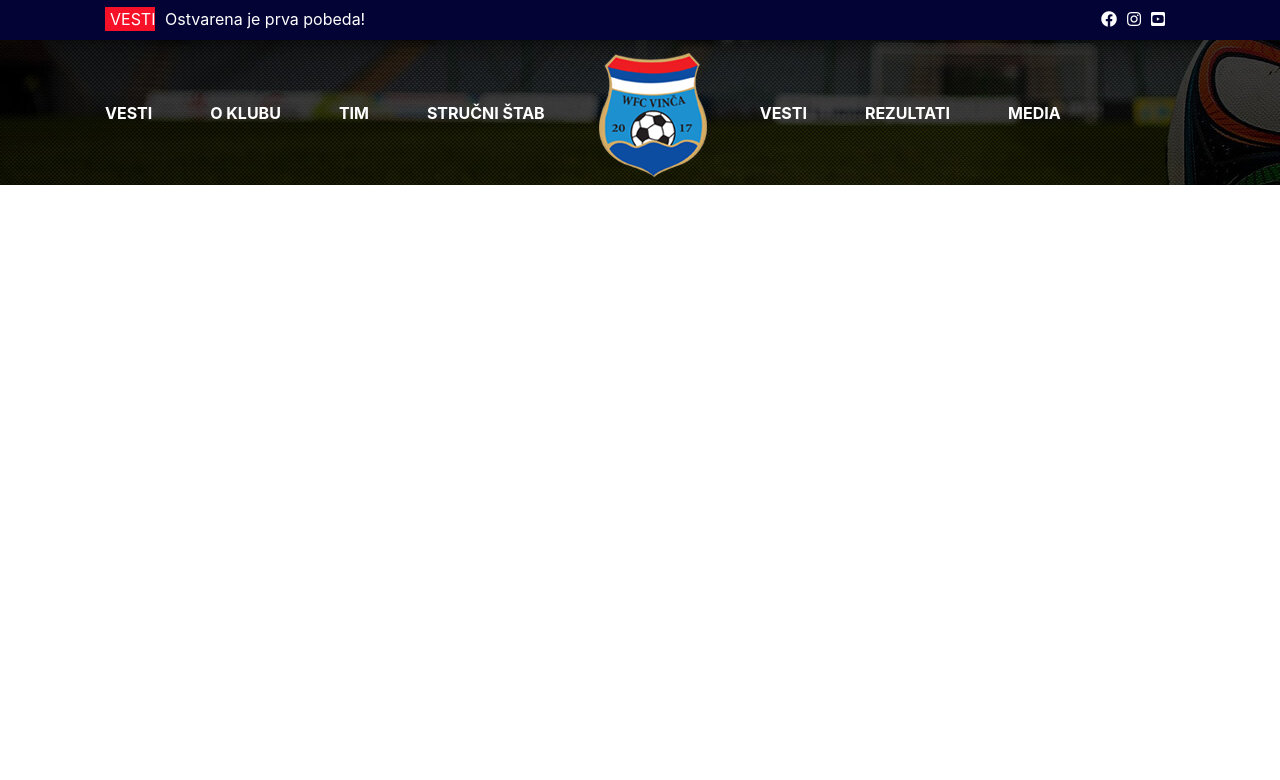
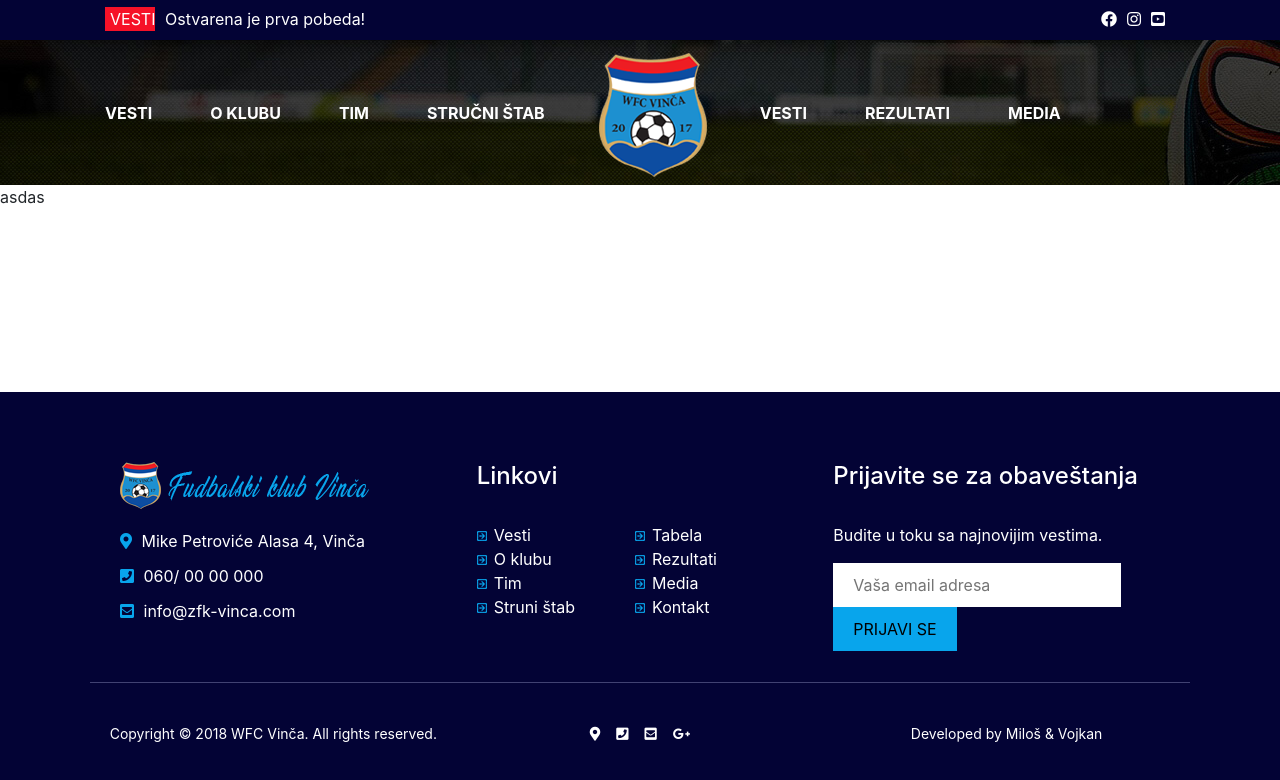
Before and after one commit to bibi994/ZFK-VINCA, a React (Create React App) app: page / in a window 1280 px wide. Shown: the top 780 px of the page. Built offline with nearby package versions, Linux system fonts and the light colour scheme.

Commit message:
complited footer

```diff
--- a/src/index.css
+++ b/src/index.css
@@ -12,3 +12,12 @@ code {
   font-family: source-code-pro, Menlo, Monaco, Consolas, "Courier New",
     monospace;
 }
+#root {
+  display: flex;
+  min-height: 100vh;
+  flex-direction: column;
+}
+
+main {
+  flex: 1 0 auto;
+}
--- a/src/index.js
+++ b/src/index.js
@@ -5,6 +5,7 @@ import App from './view/App';
 import * as serviceWorker from './serviceWorker';
 import 'jquery/dist/jquery.min.js';
 import 'slick-carousel/slick/slick.min.js';
+import 'bootstrap/dist/css/bootstrap.min.css'
 
 import { FontAwesomeIcon } from '@fortawesome/fontawesome-free/css/all.css'
 
--- a/src/view/App.js
+++ b/src/view/App.js
@@ -4,13 +4,16 @@ import './App.css';
 
 
 import Header from './components/common/header/Header'
+import Footer from './components/common/footer/Footer'
 
 class App extends Component {
   render() {
     return (
-
+      <>
       <Header />
-
+      <main><p>asdas</p></main>
+      <Footer />
+      </>
     )
   }
 }
--- /dev/null
+++ b/src/view/components/common/footer/Footer.js
@@ -0,0 +1,57 @@
+import React from 'react';
+
+import './footer.css';
+
+const Footer = () => {
+    return(
+
+        <footer>
+        <div class="row container footer-main">
+            <div class="footer-selection col-4">
+                <img src={require('../../../shared/logo_footer.png')} alt="footer-logo"/> <br/>
+                <i class="fas fa-map-marker-alt"></i> Mike Petroviće Alasa 4, Vinča <br/>
+                <i class="fas fa-phone-square"></i> 060/ 00 00 000 <br/>
+                <i class="fas fa-envelope-square"></i> info@zfk-vinca.com
+            </div>
+            <div class="footer-selection col-4">
+                    <h4>Linkovi</h4> <br/>
+                    <ul>
+                        <li><a href="">Vesti</a></li>
+                        <li><a href="">O klubu</a></li>
+                        <li><a href="">Tim</a></li>
+                        <li><a href="">Struni štab</a></li>
+
+                    </ul>
+                    <ul>
+                        <li><a href="">Tabela</a></li>
+                        <li><a href="">Rezultati</a></li>
+                        <li><a href="">Media</a></li>
+                        <li><a href="">Kontakt</a></li>
+                     </ul>
+            </div>
+            <div class="footer-selection col-4">
+                    <h4>Prijavite se za obaveštanja</h4> <br/>
+                    <p>Budite u toku sa najnovijim vestima.</p>
+                    <input type="text" class="subscribe-input" placeholder="Vaša email adresa" /><input type="submit" value="PRIJAVI SE" />
+            </div>
+        </div>
+
+        <div class="footer-bootom row container">
+                <p class="col-4">
+                        Copyright © 2018 WFC Vinča. All rights reserved.
+                </p>
+                <p class="col-4">
+                        <i class="fas fa-map-marker-alt"></i>
+                        <i class="fas fa-phone-square"></i>
+                        <i class="fas fa-envelope-square"></i>
+                        <i class="fab fa-google-plus-g"></i>
+                </p>
+                <p class="col-4">
+                        Developed by Miloš & Vojkan
+
+                </p>
+        </div>
+    </footer>
+    )
+}
+export default Footer;
--- /dev/null
+++ b/src/view/components/common/footer/footer.css
@@ -0,0 +1,64 @@
+*{
+    margin: 0;
+    padding: 0;
+}
+footer{
+    background-color: #030335;
+    color: white;
+}
+.footer-main{
+    border-bottom: 1px solid #414272;
+}
+.footer-selection{
+    height: 290px;
+    padding-top: 70px;
+}
+.footer-selection img{
+    margin-bottom: 20px;
+
+}
+.footer-selection .fas{
+    clear: left;
+    margin-right: 5px;
+    margin-bottom: 15px;
+    color: #08a5ec;
+}
+.footer-selection ul{
+    float: left;
+    margin-right: 60px;
+    list-style-image: url('../../../shared/footer-arrow.png');
+    list-style-position: inside;
+}
+.footer-selection a{
+    text-decoration: none;
+    color: white;
+}
+.footer-selection a:hover{
+    text-decoration: none;
+    color: #08a5ec;
+}
+footer input{
+    padding: 10px 20px;
+    border: 0;
+}
+footer input[type=submit]{
+    padding: 10px 20px;
+    background-color: #08a5ec;
+    border: 0;
+}
+footer input[type=submit]:hover{
+    background-color: #0384c0;
+}
+
+/* Footer Bottom */
+
+.footer-bootom{
+    padding: 40px 0;
+    text-align: center;
+}
+.footer-bootom p{
+    font-size: 14px;
+}
+.footer-bootom .fas{
+    margin-right: 16px;
+}
```
Also changed, not shown: src/view/App.css (line endings or trailing spaces), src/view/shared/footer-arrow.png (added), src/view/shared/logo_footer.png (added).
